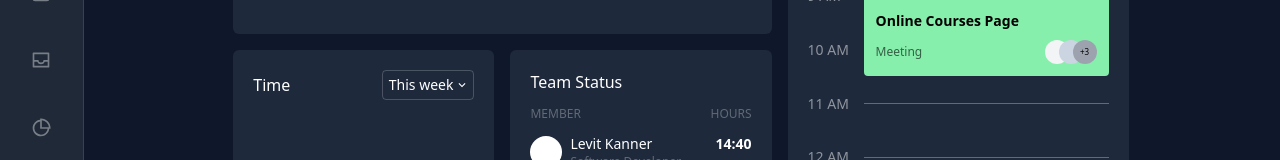
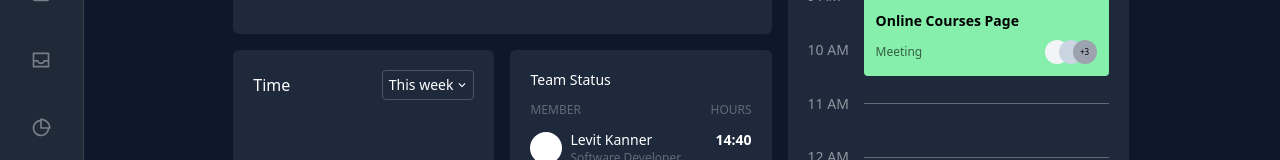
Before and after one commit to LevitKanner/dribbbleUIs, a React (Create React App) app: page /projects in a window 1280 px wide. Shown: the part 418-578 px from the top of the page. Built offline with nearby package versions, Linux system fonts and the light colour scheme; the HTML template or start-up script is replaced by a standard one; a web font is replaced by a local one.

Commit message:
Modify font on time component

```diff
--- a/src/components/projects/TeamStatus.js
+++ b/src/components/projects/TeamStatus.js
@@ -23,7 +23,7 @@ const Member = ({name, position, hours}) => {
 const TeamStatus = () => {
     return (
         <div className="w-[49%] h-full mt-4 rounded-md p-5 bg-slate-800 text-white">
-            <span> Team Status </span>
+            <span className="text-sm block text-white"> Team Status </span>
             <div className="flex justify-between items-center uppercase text-white/30 text-xs py-3">
                 <span>Member</span>
                 <span>hours</span>
```
